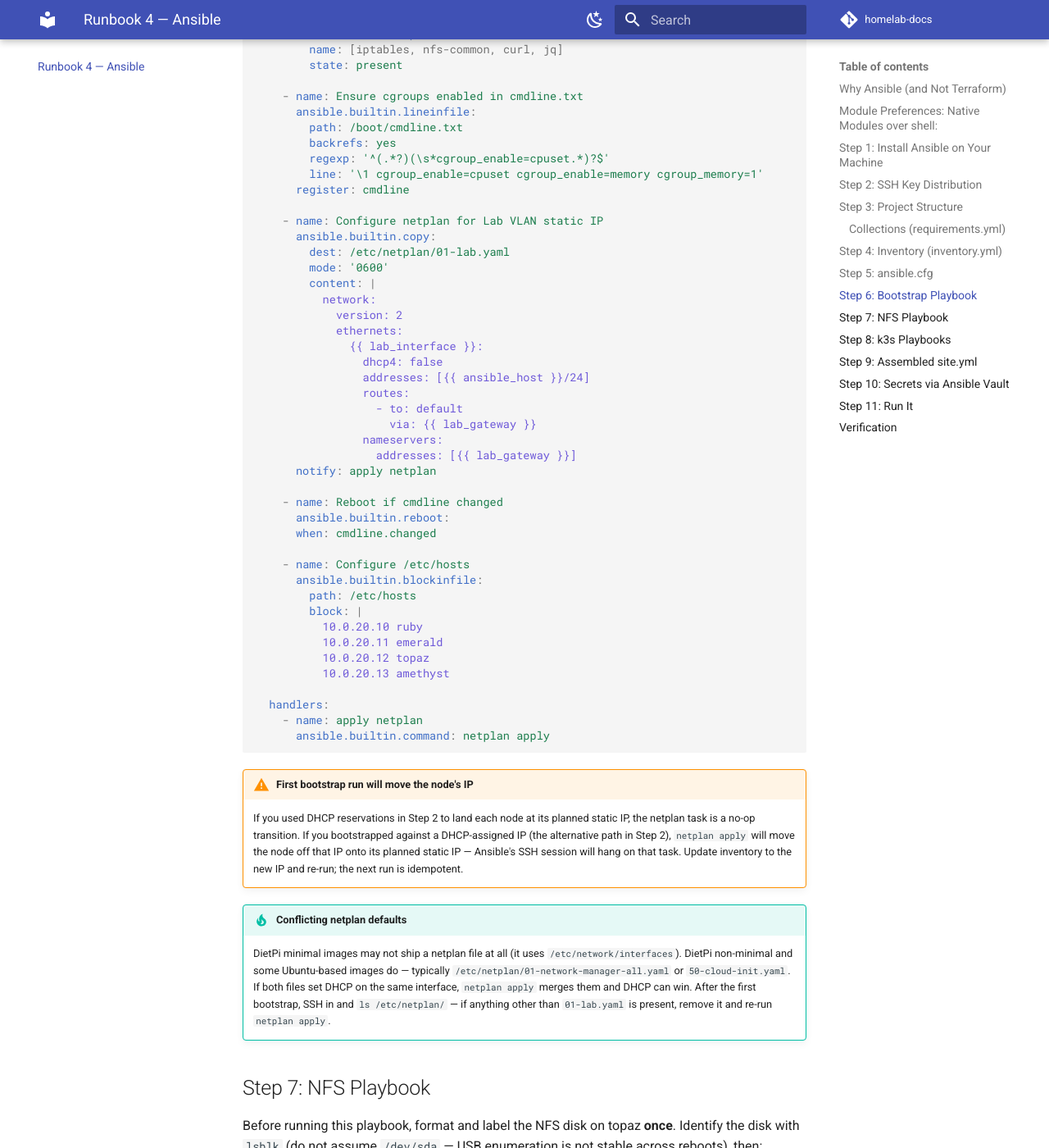
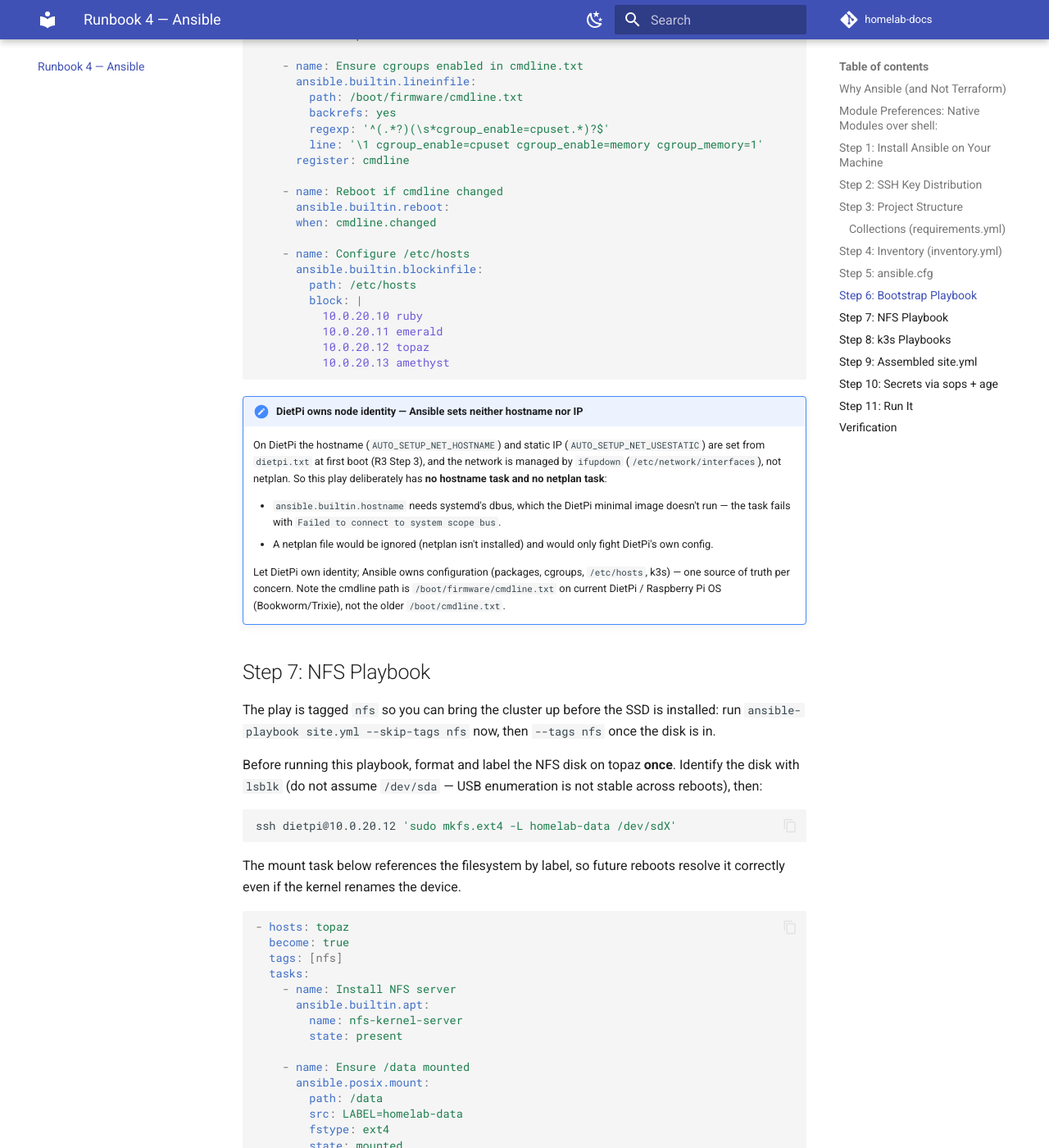
Before and after one commit to alivenda/homelab-docs, an MkDocs documentation site: the page built from docs/04-ansible.md, in a window 1280 px wide and 1400 px high, scrolled down 5285 px. Shown: the whole window at 82% size. Built offline with MkDocs 1.6.1 and Material for MkDocs 9.7.7, drawn with Linux system fonts in a browser that asks for light colours; comment, search, counter and statistics services are not loaded; some of the changed text lies outside the part shown.

Commit message:
docs: align R3/R4 with DietPi deployment (non-root, sops, no netplan/hostname)

````diff
--- a/docs/04-ansible.md
+++ b/docs/04-ansible.md
@@ -57,17 +57,19 @@ ansible --version
 
 ## Step 2: SSH Key Distribution
 
-After Runbook 3 flashes the CM4s and the switch ports are set to Lab VLAN access (Runbook 2 Step 2b), the nodes boot with DHCP leases from the Lab pool (`10.0.20.100–.199`). Two ways to get them onto their planned static IPs (`10.0.20.10–.13`) before running bootstrap:
+Runbook 3's `dietpi.txt` sets each node's static IP (`AUTO_SETUP_NET_USESTATIC=1`) and hostname at first boot, so the nodes come up directly on their planned addresses (`10.0.20.10–.13`) — there's no DHCP-to-static transition to manage. A matching DHCP reservation in UDM → Clients is optional belt-and-suspenders.
 
-- **Recommended:** in UDM → Clients, pin each node's MAC to its planned static IP via DHCP reservation. The bootstrap netplan task (Step 6) then converts to a node-local static config so nodes boot deterministically even if UDM is down — the reservations become belt-and-suspenders.
-- **Alternative:** find the initial DHCP IPs in UDM → Clients, temporarily point inventory at those, run bootstrap once. Netplan moves them to the planned static IPs; update inventory after.
+Copy your key to the **`dietpi`** user — DietPi's default admin account. Ansible logs in as `dietpi` and escalates with `sudo` rather than logging in as root:
 
 ```bash
 ssh-keygen -t ed25519 -C "ansible@homelab"   # If you don't have one
 for ip in 10 11 12 13; do
-  ssh-copy-id root@10.0.20.$ip
+  ssh-copy-id dietpi@10.0.20.$ip
 done
 ```
+
+!!! tip "Harden SSH once the key works"
+    After key auth works for `dietpi`, disable root login and password auth on each node — set `PermitRootLogin no` and `PasswordAuthentication no` in `/etc/ssh/sshd_config`, then `sudo systemctl restart ssh`. Key-only, non-root is the baseline before exposing anything.
 
 ## Step 3: Project Structure
 
@@ -77,16 +79,15 @@ homelab-ansible/
 ├── ansible.cfg
 ├── requirements.yml
 ├── site.yml          # all plays in one file
-└── group_vars/
-    └── all/
-        └── vault.yml
+└── secrets/
+    └── secrets.sops.yaml   # sops-encrypted; safe to commit
 ```
 
 For a 4-node cluster, a single `site.yml` containing all plays keeps things readable in one screen. If the file grows past ~200 lines or you frequently need to re-run just one phase (and `--tags` / `--start-at-task` aren't enough), split into `playbooks/bootstrap.yml`, `playbooks/k3s-server.yml`, etc., and add a top-level `site.yml` of `import_playbook:` lines.
 
 ### Collections (`requirements.yml`)
 
-The bootstrap and NFS playbooks pull from outside `ansible.builtin`. Pin them in `requirements.yml`:
+The bootstrap and NFS playbooks pull from outside `ansible.builtin`, and `community.sops` provides the `k3s_token` lookup (Step 10). Pin them in `requirements.yml`:
 
 ```yaml
 ---
@@ -97,6 +98,8 @@ collections:
     version: ">=13.0.0,<14.0.0"
   - name: kubernetes.core
     version: ">=6.0.0,<7.0.0"
+  - name: community.sops
+    version: ">=2.3.0,<3.0.0"
 ```
 
 Install:
@@ -128,12 +131,10 @@ all:
       node_role: agent
       emmc_size: 16
   vars:
-    ansible_user: root
+    ansible_user: dietpi
     ansible_python_interpreter: /usr/bin/python3
-    k3s_token: "{{ vault_k3s_token }}"
+    k3s_token: "{{ (lookup('community.sops.sops', inventory_dir + '/secrets/secrets.sops.yaml') | from_yaml).k3s_token }}"
     k3s_server_ip: 10.0.20.10
-    lab_gateway: 10.0.20.1
-    lab_interface: eth0
 
 k3s_server:
   hosts:
@@ -146,11 +147,8 @@ k3s_agents:
     amethyst:
 ```
 
-!!! tip "Verify the interface name before bootstrap"
-    `lab_interface: eth0` is the CM4 / DietPi default. Confirm with `ssh root@10.0.20.10 ip -br link` — if the interface is named `end0` (newer kernels) or a predictable `enxXXXX`, override the var. A wrong interface name in the netplan task (Step 6) will silently apply config to nothing and the next reboot will leave the node DHCP-only.
-
-!!! tip
-    The inventory references `{{ vault_k3s_token }}`. We create that variable in Step 10 (Secrets via Ansible Vault). Ansible only resolves Jinja at task-execution time, so as long as you complete Step 10 before running `ansible-playbook` in Step 11, this works. Just don't run any playbook before Step 10 or Ansible will error with `vault_k3s_token is undefined`.
+!!! tip "The secret resolves at runtime"
+    `k3s_token` is pulled from the sops-encrypted `secrets/secrets.sops.yaml` by the `community.sops` lookup and decrypted with your age key. Ansible only resolves Jinja at task-execution time, so create the secret (Step 10) before running `ansible-playbook` in Step 11 — otherwise the lookup fails with a missing-file or decrypt error.
 
 ## Step 5: `ansible.cfg`
 
@@ -159,9 +157,12 @@ k3s_agents:
 inventory = inventory.yml
 host_key_checking = True
 retry_files_enabled = False
-stdout_callback = yaml
-vault_password_file = ~/.ansible-vault-pass
+stdout_callback = default
+callback_result_format = yaml
 ```
+
+!!! note "Why not `stdout_callback = yaml`"
+    community.general 12.0 removed the standalone `yaml` callback. The built-in `default` callback with `callback_result_format: yaml` gives the same readable multi-line output. There's no `vault_password_file` — sops + age handles secrets (Step 10).
 
 ## Step 6: Bootstrap Playbook
 
@@ -171,10 +172,7 @@ Steps 6–8 each show one play. Append them in order into `site.yml` at the repo
 - hosts: all
   become: true
   tasks:
-    - name: Set hostname
-      ansible.builtin.hostname:
-        name: "{{ inventory_hostname }}"
-
+    # Hostname + static IP come from dietpi.txt at first boot; Ansible owns config only.
     - name: Update apt cache
       ansible.builtin.apt:
         update_cache: yes
@@ -187,29 +185,11 @@ Steps 6–8 each show one play. Append them in order into `site.yml` at the repo
 
     - name: Ensure cgroups enabled in cmdline.txt
       ansible.builtin.lineinfile:
-        path: /boot/cmdline.txt
+        path: /boot/firmware/cmdline.txt
         backrefs: yes
         regexp: '^(.*?)(\s*cgroup_enable=cpuset.*)?$'
         line: '\1 cgroup_enable=cpuset cgroup_enable=memory cgroup_memory=1'
       register: cmdline
-
-    - name: Configure netplan for Lab VLAN static IP
-      ansible.builtin.copy:
-        dest: /etc/netplan/01-lab.yaml
-        mode: '0600'
-        content: |
-          network:
-            version: 2
-            ethernets:
-              {{ lab_interface }}:
-                dhcp4: false
-                addresses: [{{ ansible_host }}/24]
-                routes:
-                  - to: default
-                    via: {{ lab_gateway }}
-                nameservers:
-                  addresses: [{{ lab_gateway }}]
-      notify: apply netplan
 
     - name: Reboot if cmdline changed
       ansible.builtin.reboot:
@@ -223,24 +203,24 @@ Steps 6–8 each show one play. Append them in order into `site.yml` at the repo
           10.0.20.11 emerald
           10.0.20.12 topaz
           10.0.20.13 amethyst
-
-  handlers:
-    - name: apply netplan
-      ansible.builtin.command: netplan apply
 ```
 
-!!! warning "First bootstrap run will move the node's IP"
-    If you used DHCP reservations in Step 2 to land each node at its planned static IP, the netplan task is a no-op transition. If you bootstrapped against a DHCP-assigned IP (the alternative path in Step 2), `netplan apply` will move the node off that IP onto its planned static IP — Ansible's SSH session will hang on that task. Update inventory to the new IP and re-run; the next run is idempotent.
+!!! note "DietPi owns node identity — Ansible sets neither hostname nor IP"
+    On DietPi the hostname (`AUTO_SETUP_NET_HOSTNAME`) and static IP (`AUTO_SETUP_NET_USESTATIC`) are set from `dietpi.txt` at first boot (R3 Step 3), and the network is managed by `ifupdown` (`/etc/network/interfaces`), not netplan. So this play deliberately has **no hostname task and no netplan task**:
 
-!!! tip "Conflicting netplan defaults"
-    DietPi minimal images may not ship a netplan file at all (it uses `/etc/network/interfaces`). DietPi non-minimal and some Ubuntu-based images do — typically `/etc/netplan/01-network-manager-all.yaml` or `50-cloud-init.yaml`. If both files set DHCP on the same interface, `netplan apply` merges them and DHCP can win. After the first bootstrap, SSH in and `ls /etc/netplan/` — if anything other than `01-lab.yaml` is present, remove it and re-run `netplan apply`.
+    - `ansible.builtin.hostname` needs systemd's dbus, which the DietPi minimal image doesn't run — the task fails with `Failed to connect to system scope bus`.
+    - A netplan file would be ignored (netplan isn't installed) and would only fight DietPi's own config.
+
+    Let DietPi own identity; Ansible owns configuration (packages, cgroups, `/etc/hosts`, k3s) — one source of truth per concern. Note the cmdline path is `/boot/firmware/cmdline.txt` on current DietPi / Raspberry Pi OS (Bookworm/Trixie), not the older `/boot/cmdline.txt`.
 
 ## Step 7: NFS Playbook
+
+The play is tagged `nfs` so you can bring the cluster up before the SSD is installed: run `ansible-playbook site.yml --skip-tags nfs` now, then `--tags nfs` once the disk is in.
 
 Before running this playbook, format and label the NFS disk on topaz **once**. Identify the disk with `lsblk` (do not assume `/dev/sda` — USB enumeration is not stable across reboots), then:
 
 ```bash
-ssh root@10.0.20.12 'mkfs.ext4 -L homelab-data /dev/sdX'
+ssh dietpi@10.0.20.12 'sudo mkfs.ext4 -L homelab-data /dev/sdX'
 ```
 
 The mount task below references the filesystem by label, so future reboots resolve it correctly even if the kernel renames the device.
@@ -248,6 +228,7 @@ The mount task below references the filesystem by label, so future reboots resol
 ```yaml
 - hosts: topaz
   become: true
+  tags: [nfs]
   tasks:
     - name: Install NFS server
       ansible.builtin.apt:
@@ -312,15 +293,15 @@ The four plays from Steps 6–8 concatenate into one file. Skeleton:
 
 ```yaml
 ---
-- name: Bootstrap all nodes (hostname, packages, cgroups, netplan, /etc/hosts)
+- name: Bootstrap all nodes (packages, cgroups, /etc/hosts)
   hosts: all
   become: true
   tasks: [...]      # from Step 6
-  handlers: [...]
 
 - name: NFS server on topaz
   hosts: topaz
   become: true
+  tags: [nfs]
   tasks: [...]      # from Step 7
   handlers: [...]
 
@@ -337,29 +318,30 @@ The four plays from Steps 6–8 concatenate into one file. Skeleton:
 
 Adding a `name:` to each play (which the verbatim Step 6–8 blocks omit for brevity) makes the `ansible-playbook` output much easier to scan.
 
-## Step 10: Secrets via Ansible Vault
+## Step 10: Secrets via sops + age
+
+The cluster token lives encrypted in `secrets/secrets.sops.yaml` and is decrypted at runtime by the `community.sops` lookup in the inventory — the **same sops + age mechanism** as the `homelab-secrets` repo (R1). That gives you one repo-side secrets tool, consistent with R5 Step 12's two-layer model (sops + age repo-side, Sealed Secrets cluster-side).
+
+Generate a strong token and write it into a sops-encrypted file (the repo-root `.sops.yaml` pins your age recipient):
 
 ```bash
-ansible-vault create group_vars/all/vault.yml
-# Add line: vault_k3s_token: <STRONG_RANDOM_TOKEN>
+sops secrets/secrets.sops.yaml
+# Add line:  k3s_token: <output of `openssl rand -hex 32`>
 ```
 
-Generate a strong token with `openssl rand -hex 32` and save it to your password manager (Bitwarden, 1Password, etc.). When Vaultwarden comes up in Runbook 7 you can migrate by exporting → importing — Vaultwarden uses the Bitwarden JSON format. Save the vault password to `~/.ansible-vault-pass` and lock it down — Ansible will warn but not refuse on world-readable permissions:
-
-```bash
-chmod 600 ~/.ansible-vault-pass
-```
+The age **private** key stays at `~/.config/sops/age/keys.txt` (never committed); the encrypted file is safe to commit. Save the token to your password manager too — losing it on top of losing ruby turns a 2-hour rebuild into a full cluster rebuild (R5 Step 11).
 
 ## Step 11: Run It
 
 ```bash
 ansible-playbook site.yml --check          # dry run
 ansible-playbook site.yml                  # apply
+ansible-playbook site.yml --skip-tags nfs  # apply without NFS (SSD not installed yet)
 ansible-playbook site.yml --limit emerald  # one node
 ```
 
 !!! tip
-    Commit everything to your `homelab-ansible` repo — including the *encrypted* `group_vars/all/vault.yml`. The plaintext vault password lives at `~/.ansible-vault-pass` (outside the repo) and never gets committed. Combined with ArgoCD watching `homelab-manifests`, you have full infrastructure-as-code: bare-metal provisioning AND application deployment, both from Git.
+    Commit everything to your `homelab-ansible` repo — including the *encrypted* `secrets/secrets.sops.yaml`. The age private key (`~/.config/sops/age/keys.txt`) lives outside the repo and never gets committed. Combined with ArgoCD watching `homelab-manifests`, you have full infrastructure-as-code: bare-metal provisioning AND application deployment, both from Git.
 
 ## Verification
 
````
Also changed, not shown: docs/03-turing-pi.md (+13 -10 lines), docs/index.md (+1 -1 lines), docs/version-history.md (+5 -1 lines).
